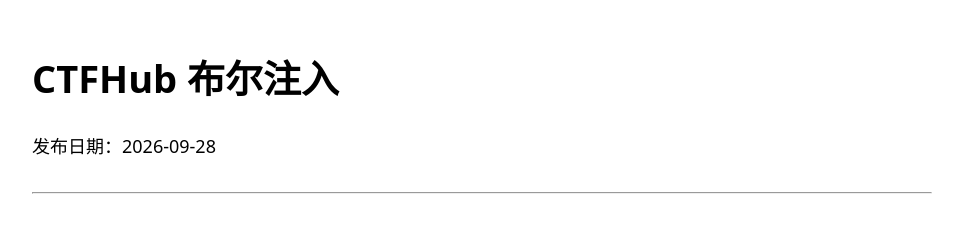
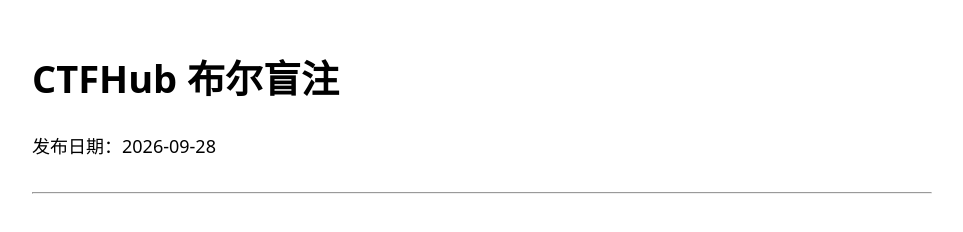
Before and after one commit to gysbfff/gysbfff.github.io, a Jekyll site: the page built from _posts/2026-09-28-ctfhub-bool.md, in a window 1280 px wide. Shown: the top 232 px of the page, without its empty margins (158-1121 px from the left). Built offline with Jekyll 4.4.1, drawn with Linux system fonts in a browser that asks for light colours; our own code applies the rules of GitHub Pages for plain Markdown files.

Commit message:
Update title and tags for CTFHub boolean injection

```diff
--- a/_posts/2026-09-28-ctfhub-bool.md
+++ b/_posts/2026-09-28-ctfhub-bool.md
@@ -1,8 +1,8 @@
 ---
-title: CTFHub 布尔注入
+title: CTFHub 布尔盲注
 date: 2026-09-28
 categories: CTFHub Web
-tags: CTFHub Web SQL注入 布尔注入
+tags: CTFHub Web SQL注入 布尔盲注
 ---
 # 题目：CTFHub 布尔注入
 
```
